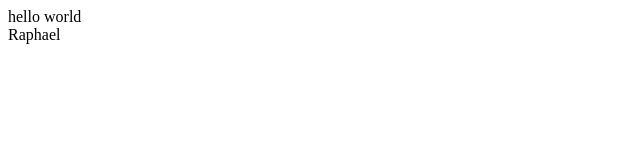
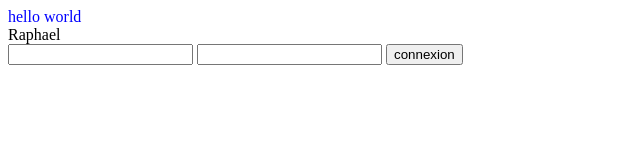
Before and after one commit to dhellem/EFFICOM_GIT, a plain HTML site: page index.html in a window 1280 px wide. Shown: the whole page, without its empty margins (0-640 px from the left). Drawn offline with Linux system fonts and the light colour scheme.

Commit message:
#1 connection form

```diff
--- a/index.html
+++ b/index.html
@@ -3,10 +3,18 @@
 <head>
     <meta charset="UTF-8">
     <meta name="viewport" content="width=device-width, initial-scale=1.0">
+    <link rel="stylesheet" href="style.css">
     <title>GIT</title>
 </head>
 <body>
     <div class="hello">hello world</div>
     <div class="name">Raphael</div>
+
+    <form>
+        <input type="text" name="login">
+        <input type="password" name="password" id="password">
+        <input type="submit" value="connexion">
+    </form>
+
 </body>
 </html>
--- /dev/null
+++ b/style.css
@@ -0,0 +1,3 @@
+.hello{
+    color: blue;
+}
```
